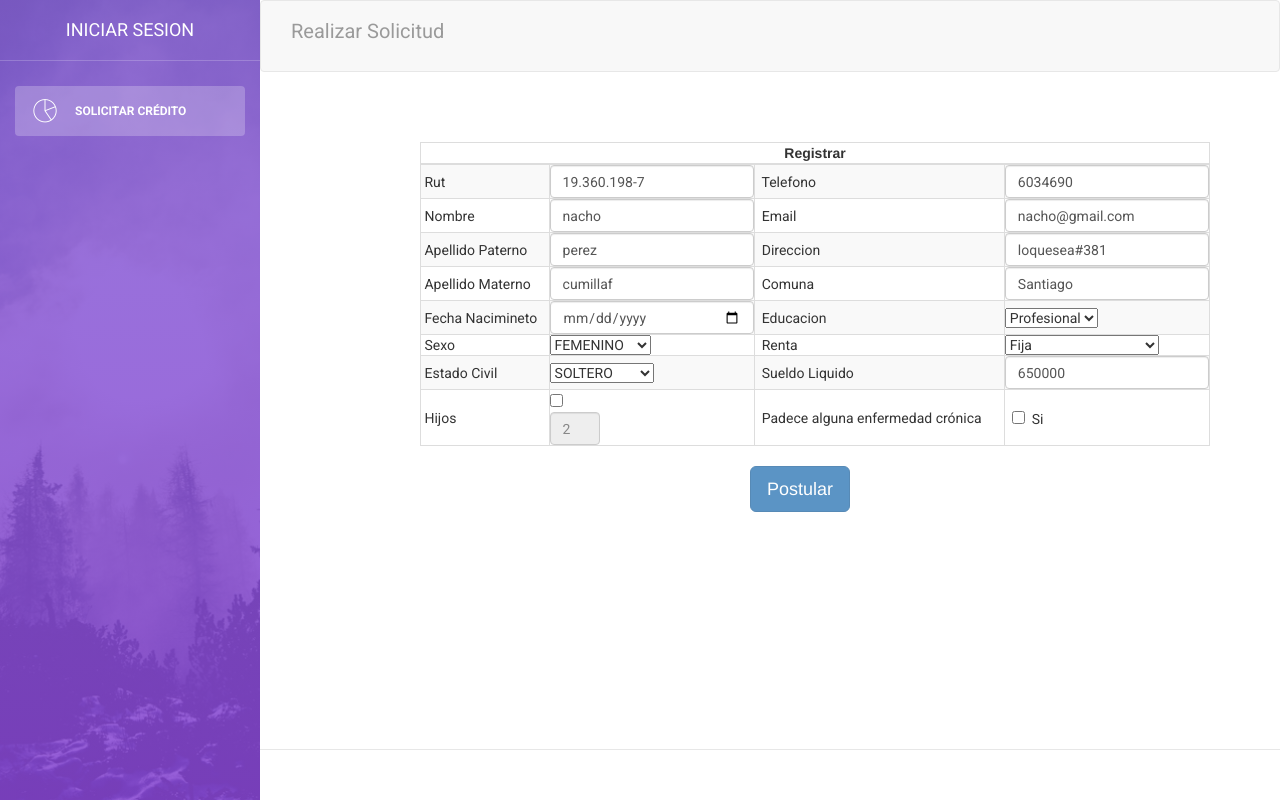
After one commit to BenHaa/Solemne3DAI, a PHP site: page /pages/probando.php in a window 1280 px wide. The commit adds this page. Run offline with PHP 8.4, Linux system fonts and the light colour scheme; data comes from the database, SQL or seed files in the repository; some libraries are stand-ins or nearby versions.

Commit message:
[WEB] : [Arreglos pocos]

```diff
--- a/PhpProyecto/dao/ListasPostulanteDaoImp.php
+++ b/PhpProyecto/dao/ListasPostulanteDaoImp.php
@@ -33,7 +33,7 @@ class ListasPostulanteDaoImp implements Listados {
             $stmt->execute();
             $rs = $stmt->fetchAll();
             foreach ($rs as $educacion) {
-                $lista->append($educacion["descripcion"]);
+                $lista->append(utf8_encode($educacion["descripcion"]));
             }
             $clasePdo = null;
             return $lista;
--- a/PhpProyecto/pages/FormularioPreAprobacion.php
+++ b/PhpProyecto/pages/FormularioPreAprobacion.php
@@ -1,5 +1,5 @@
 <?php
-//include_once '../dao/ListasPostulanteDaoImp.php';
+include_once '../dao/ListasPostulanteDaoImp.php';
 //if (session_status() == PHP_SESSION_DISABLED || session_status() == PHP_SESSION_NONE) {
 //            header('Location: ../pages/Loginv2.php');
 //        } ELSE {
@@ -18,6 +18,7 @@
         <script src="../css/js/jquery331.js"></script>
         <script src="../css/js/jquery.rut.js"></script>
         <script src="../css/js/jquery-ui.js"></script>
+        <script src="../css/js/bootstrap.js"></script>
         <link rel="stylesheet" href="../css/style/bootstrap.css">
         <link rel="stylesheet" href="//code.jquery.com/ui/1.12.1/themes/base/jquery-ui.css">
         <script>
@@ -182,6 +183,7 @@
                 <input type="submit" class="btn btn-primary" value="Postular">
 
             </form>
+
         </div>
     </body>
 </html>
--- a/PhpProyecto/pages/ListadoSolicitudes.php
+++ b/PhpProyecto/pages/ListadoSolicitudes.php
@@ -229,6 +229,8 @@ include_once '../dao/RentaDaoImpl.php';
 
 
 
+
+
                         </td>
                     </tr>
                 <?php } ?>
--- a/PhpProyecto/pages/postulanteHome.php
+++ b/PhpProyecto/pages/postulanteHome.php
@@ -32,7 +32,6 @@ session_start();
 
         <!--  CSS for Demo Purpose, don't include it in your project     -->
         <link href="../assets/css/demo.css" rel="stylesheet" />
-
 
         <!--     Fonts and icons     -->
         <link href="http://maxcdn.bootstrapcdn.com/font-awesome/4.2.0/css/font-awesome.min.css" rel="stylesheet">
@@ -72,7 +71,7 @@ session_start();
                             </a>
                         </li>
                         <li>
-                            <a href="postulanteHome.php">
+                            <a href="FormularioPreAprobacion.php">
                                 <i class="pe-7s-note2"></i>
                                 <p>Mis Solicitudes</p>
                             </a>
--- /dev/null
+++ b/PhpProyecto/pages/probando.php
@@ -0,0 +1,323 @@
+<?php
+session_start();
+include_once '../dao/ListasPostulanteDaoImp.php';
+//echo "Perfil ".$_SESSION["perfil"];
+//if($_SESSION["perfil"]=='2'){
+//    echo "<script>alert('bien')</script>";
+//}else{
+//    header('Location: ../pages/perfil1.php');
+//}
+?>
+
+<!doctype html>
+<html lang="en">
+    <head>
+
+        <meta charset="UTF-8">
+
+
+        <link rel="icon" type="image/png" href="../assets/img/favicon.ico">
+        <meta http-equiv="X-UA-Compatible" content="IE=edge,chrome=1" />
+
+        <title>Bienvenido</title>
+
+        <link href="../assets/css/light-bootstrap-dashboard.css" rel="stylesheet"/>
+
+        <!-- Bootstrap core CSS     -->
+        <link href="../assets/css/bootstrap.min.css" rel="stylesheet" />
+
+        <!-- Animation library for notifications   -->
+        <link href="../assets/css/animate.min.css" rel="stylesheet"/>
+
+        <!--  Light Bootstrap Table core CSS    -->
+
+        <!--     Fonts and icons     -->
+        <link href="http://maxcdn.bootstrapcdn.com/font-awesome/4.2.0/css/font-awesome.min.css" rel="stylesheet">
+        <link href='http://fonts.googleapis.com/css?family=Roboto:400,700,300' rel='stylesheet' type='text/css'>
+        <link href="../assets/css/pe-icon-7-stroke.css" rel="stylesheet" />
+
+
+        <script src="../css/js/jquery331.js"></script>
+        <script src="../css/js/bootstrap.js"></script>
+        <script src="../assets/js/light-bootstrap-dashboard.js"></script>
+        <script src="../css/js/jquery.rut.js"></script>
+        <script src="../css/js/jquery-ui.js"></script>
+
+
+        <style>
+            .form-control{
+                height: 33px;
+            }
+
+            .scrollable-menu{
+                height: auto;
+                max-height: 200px;
+                overflow-x: hidden;
+            }
+
+        </style>
+
+        <script>
+            $(document).ready(function () {
+                var availableTags = new Array();
+                $(function () {
+                    $('#txtComuna').bind("keyup", function (event) {
+                        var data = {'txtComuna': $('#txtComuna').val()};
+
+                        $.getJSON('../server/probandoAutocomplete.php', data, function (res, est, jqXHR) {
+
+                            availableTags.length = 0;
+
+                            $.each(res, function (i, item) {
+                                availableTags[i] = item;
+
+                            });
+                        });
+                    });
+                });
+
+                $("#txtComuna").autocomplete({
+                    source: availableTags,
+                    minLength: 1
+                });
+            });
+        </script>
+
+    </head>
+    <body>
+
+        <div class="wrapper">
+            <div class="sidebar" data-color="purple" data-image="assets/img/sidebar-5.jpg">
+
+                <!--
+
+                    Tip 1: you can change the color of the sidebar using: data-color="blue | azure | green | orange | red | purple"
+                    Tip 2: you can also add an image using data-image tag
+
+                -->
+
+                <div class="sidebar-wrapper">
+                    <div class="logo">
+                        <a href="Loginv2.php" class="simple-text">
+                            INICIAR SESION
+                        </a>
+                    </div>
+
+                    <ul class="nav">
+                        <li class="active">
+                            <a href="postulanteHome.php">
+                                <i class="pe-7s-graph"></i>
+                                <p>Solicitar Crédito</p>
+                            </a>
+                        </li>
+
+                    </ul>
+                </div>
+            </div>
+
+            <div class="main-panel">
+                <nav class="navbar navbar-default navbar-fixed">
+                    <div class="container-fluid">
+                        <div class="navbar-header">
+
+                        </div>
+                        <div class="collapse navbar-collapse">
+                            <ul class="nav navbar-nav navbar-left">
+                                <li>
+                                    <a class="navbar-brand" href="RegistrarUsuario.php">Realizar Solicitud</a>
+                                </li>
+                            </ul>
+
+                            <ul class="nav navbar-nav navbar-right">
+
+                                <li class="separator hidden-lg"></li>
+                            </ul>
+                        </div>
+                    </div>
+                </nav>
+
+
+
+
+                <div class="content col-xs-offset-1" style="margin-left: 130px;">
+                    <div class="container-fluid">
+                        <br>
+                        <br>
+
+                        <form action=../server/FormularioPreAprobacion.php method="POST">
+                            <div class="row">
+
+                                <table border="0" class="table-bordered table-hover table-striped" style="width: 790px; margin-left: 15px;" >
+
+                                    <tbody>
+                                    <thead>
+                                        <tr>
+                                            <th colspan="4" style="text-align: center"> Registrar</th>
+
+                                        </tr>
+                                    </thead>
+
+                                    <tr >
+                                        <td>&nbsp;Rut</td>
+                                        <td><input type="text" name="txtRut" id="txtRut" value="19.360.198-7" class="form-control" maxlength="12" /></td>
+                                        <td> &nbsp; Telefono</td>
+                                        <td><input type="text" name="txtTelefono" value="6034690" class="form-control" /></td>
+                                    </tr>
+                                    <tr>
+                                        <td>&nbsp;Nombre</td>
+                                        <td><input type="text" name="txtNombre" value="nacho" class="form-control" /></td>
+                                        <td> &nbsp; Email</td>
+                                        <td><input type="email" name="txtEmail" value="nacho@gmail.com" class="form-control" /></td>
+                                    </tr>
+                                    <tr>
+                                        <td>&nbsp;Apellido Paterno</td>
+                                        <td><input type="text" name="txtApPat" value="perez" class="form-control" /></td>
+                                        <td> &nbsp; Direccion</td>
+                                        <td><input type="text" name="txtDireccion" value="loquesea#381" class="form-control" /></td>
+                                    </tr>
+                                    <tr>
+                                        <td>&nbsp;Apellido Materno</td>
+                                        <td><input type="text" name="txtApMat" value="cumillaf" class="form-control"/></td>
+                                        <td> &nbsp;&nbsp;Comuna</td>
+                                        <td>
+                                            <input type="text" name="txtComuna" id="txtComuna" value="Santiago" class="form-control"/>
+                                        </td>
+                                    </tr>
+                                    <tr>
+                                        <td>&nbsp;Fecha Nacimineto</td>
+                                        <td><input type="date" name="fechaNac" value="" class="form-control" /></td>
+                                        <td> &nbsp;&nbsp;Educacion</td>
+                                        <td>
+                                            <select name="cmbEducacion">
+                                                <?php
+                                                $listaNivelEducacion = ListasPostulanteDaoImp::listarEducacion();
+                                                foreach ($listaNivelEducacion as $value) {
+                                                    echo "<option>" . $value . "</option>";
+                                                }
+                                                ?>
+                                            </select>
+                                        </td>
+                                    </tr>
+                                    <tr>
+                                        <td>&nbsp;Sexo</td>
+                                        <td>
+
+                                            <select name="cmbSexo">
+                                                <?php
+                                                $listaSexo = ListasPostulanteDaoImp::listarSexo();
+                                                foreach ($listaSexo as $value) {
+                                                    echo "<option>" . $value . "</option>";
+                                                }
+                                                ?>
+                                            </select>
+
+                                        </td>
+                                        <td>&nbsp;&nbsp;Renta</td>
+                                        <td>
+                                            <select name="cmbRenta">
+                                                <?php
+                                                $listaRenta = ListasPostulanteDaoImp::listarRenta();
+                                                foreach ($listaRenta as $value) {
+                                                    echo "<option>" . $value . "</option>";
+                                                }
+                                                ?>
+                                            </select>
+                                        </td>
+                                    </tr>
+                                    <tr>
+                                        <td>&nbsp;Estado Civil</td>
+                                        <td>
+
+                                            <select name="cmbEstadoCivil">
+
+                                                <?php
+                                                $listaEstadoCivil = ListasPostulanteDaoImp::listarEstadoCivil();
+                                                foreach ($listaEstadoCivil as $value) {
+                                                    echo "<option>" . $value . "</option>";
+                                                }
+                                                ?>
+
+
+                                            </select>
+
+                                        </td>
+                                        <td>&nbsp;&nbsp;Sueldo Liquido</td>
+                                        <td><input type="number" name="txtSueldo" value="650000" class="form-control" /></td>
+                                    </tr>
+                                    <tr>
+                                        <td>&nbsp;Hijos</td>
+                                        <td><input type="checkbox" name="chkHijos" id="chkHijos" value="ON"/>&nbsp;
+
+                                            <input name="txtHijos" id="txtHijos" min="0" type="number" style="width: 50px"   value="2" disabled class="form-control"/>
+                                        </td>
+                                        <td>&nbsp;&nbsp;Padece alguna enfermedad crónica</td>
+                                        <td>
+                                            &nbsp; <input type="checkbox" name="chkEnfermedad" value="ON" />&nbsp; Si
+
+
+
+
+
+                                        </td>
+                                    </tr>
+                                    </tbody>
+
+
+                                    <script>
+                                        $('#txtRut').rut({formatOn: 'keyup'});
+
+                                        $('#chkHijos').click(function () {
+
+                                            if ($('#txtHijos').prop('disabled')) {
+                                                $('#txtHijos').prop('disabled', false);
+
+                                            } else {
+                                                $('#txtHijos').prop('disabled', true);
+                                                $('#txtHijos').val('');
+                                            }
+
+                                        });
+
+                                    </script>
+                                </table>
+
+                            </div>
+                            <br>
+                            <button type="submit" class="btn btn-primary btn-lg" style="margin-left: 330px;">Postular</button>
+                        </form>
+
+                    </div>
+                </div>
+
+
+                <footer class="footer">
+                    <div class="container-fluid">
+
+                    </div>
+                </footer>
+
+            </div>
+        </div>
+
+    </body>
+
+
+
+<!--    <script type="text/javascript">
+                                $(document).ready(function () {
+
+                                    demo.initChartist();
+
+                                    $.notify({
+                                        icon: 'pe-7s-gift',
+                                        message: "Welcome to <b>Light Bootstrap Dashboard</b> - a beautiful freebie for every web developer."
+
+                                    }, {
+                                        type: 'info',
+                                        timer: 4000
+                                    });
+
+                                });
+    </script>-->
+
+</html>
--- a/PhpProyecto/server/BuscarPorRut.php
+++ b/PhpProyecto/server/BuscarPorRut.php
@@ -13,7 +13,7 @@ if (!empty(($_POST["txtRut"]))) {
         session_start();
         $_SESSION["SolicitudesPorRut"] = $solicitudesPorRut;
         print_r($solicitudesPorRut);
-        //  header('Location: ../pages/SolicitudPorRutYFecha.php');
+          header('Location: ../pages/SolicitudPorRutYFecha.php');
     } else {
         echo "<script> alert('No hay solicitudes para dicho rut, verifique el rut que acaba de ingresar');
         window.location.replace(' ../pages/SolicitudPorRutYFecha.php');
```
